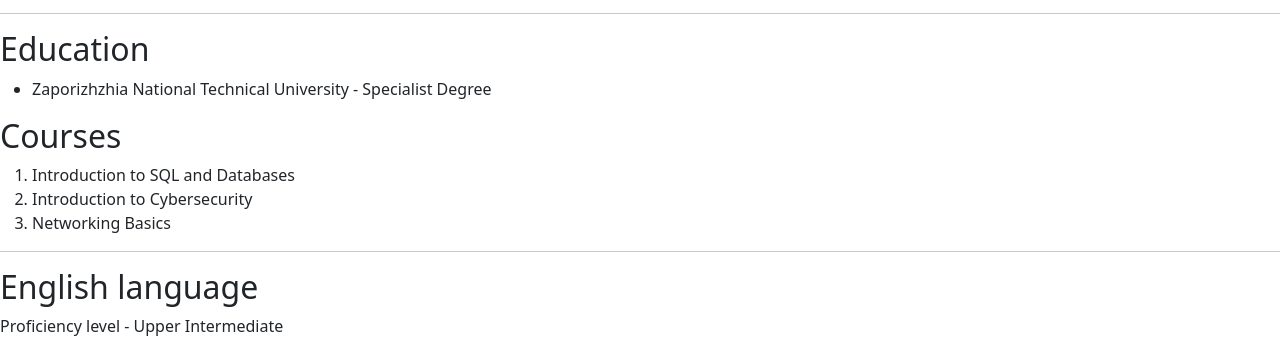
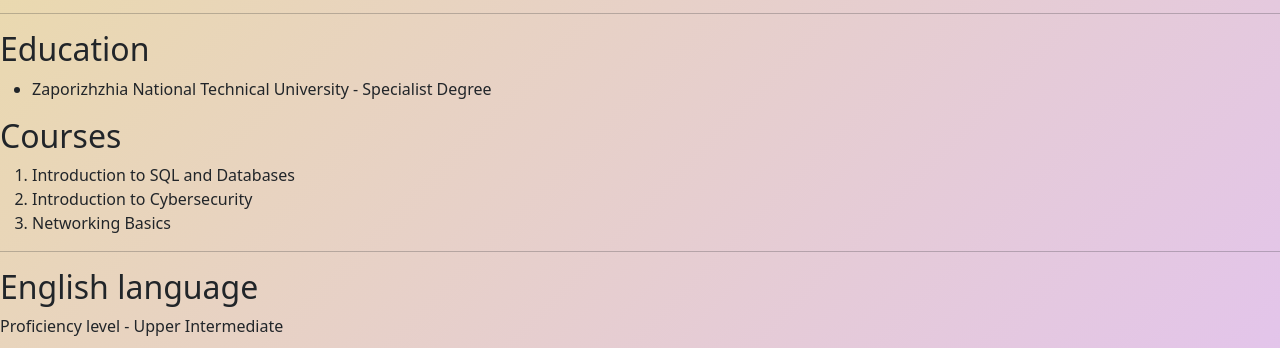
Before and after one commit to SvetlanaTsulina/rsschool-cv, a plain HTML site: page index.html in a window 1280 px wide. Shown: the part 739-1087 px from the top of the page. Drawn offline with nearby package versions, Linux system fonts and the light colour scheme.

Commit message:
feat: add colors to background

```diff
--- a/style.css
+++ b/style.css
@@ -5,3 +5,7 @@
   font-style: normal;
 
 }
+
+body{
+  background-image: linear-gradient(to bottom right, rgb(237, 226, 149), rgb(226, 194, 242)) ;
+}
```
